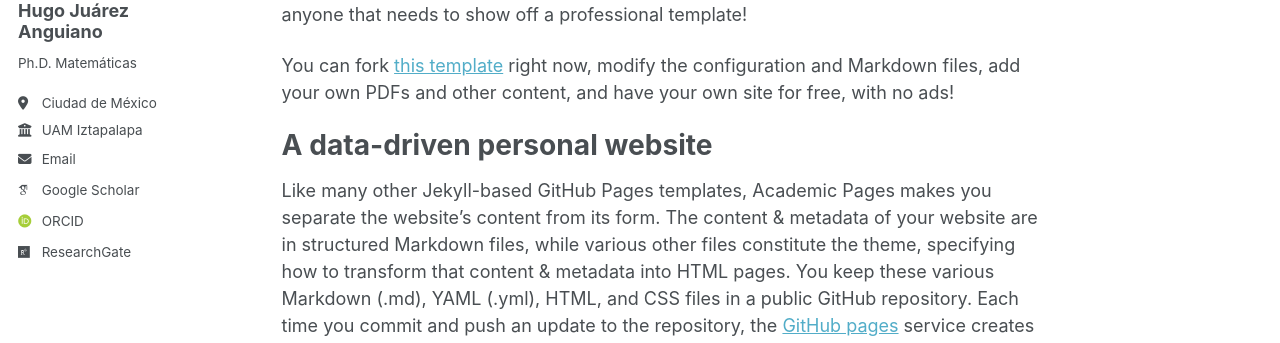
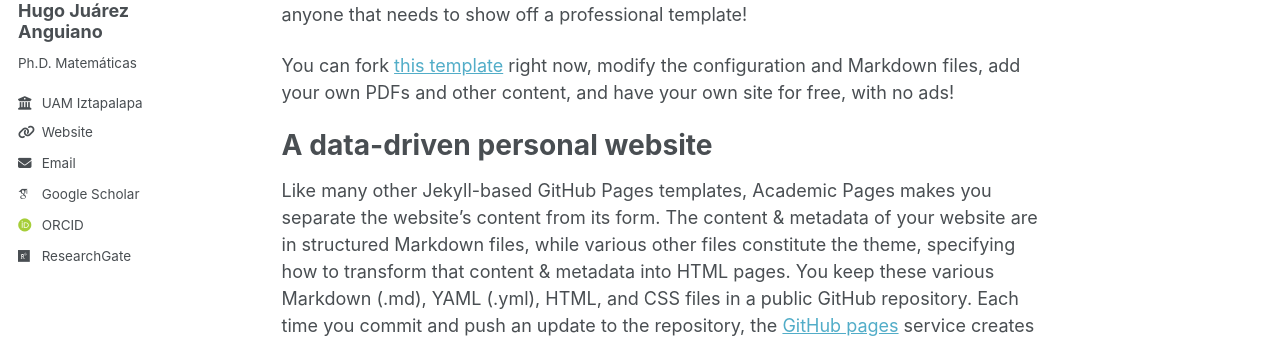
Before and after one commit to HugoJA-2025/HugoJA, a Jekyll site: the page built from _pages/about.md, in a window 1280 px wide. Shown: the part 357-700 px from the top of the page. Built offline with Jekyll 4.4.1, drawn with Linux system fonts in a browser that asks for light colours; some web fonts are replaced; a script that is not in the unit is left out.

Commit message:
Update _config.yml

```diff
--- a/_config.yml
+++ b/_config.yml
@@ -26,13 +26,13 @@ author:
   name             : "Hugo Juárez Anguiano"
   pronouns         : # example: "she/her"
   bio              : "Ph.D. Matemáticas"
-  location         : "Ciudad de México"
+  location         : #"Ciudad de México"
   employer         : "UAM Iztapalapa"
-  uri              : # URL
+  uri              : "https://www.genealogy.math.ndsu.nodak.edu/id.php?id=200867" # URL
   email            : "hjuarez@izt.uam.mx"
 
   # Academic websites
-  academia         : # URL "https://www.genealogy.math.ndsu.nodak.edu/id.php?id=200867"
+  academia         : # URL
   arxiv            : # URL - Update with the correct link to your profile
   googlescholar    : "https://scholar.google.com/citations?hl=es&user=cnwyIbAAAAAJ"
   impactstory      : # URL
```
